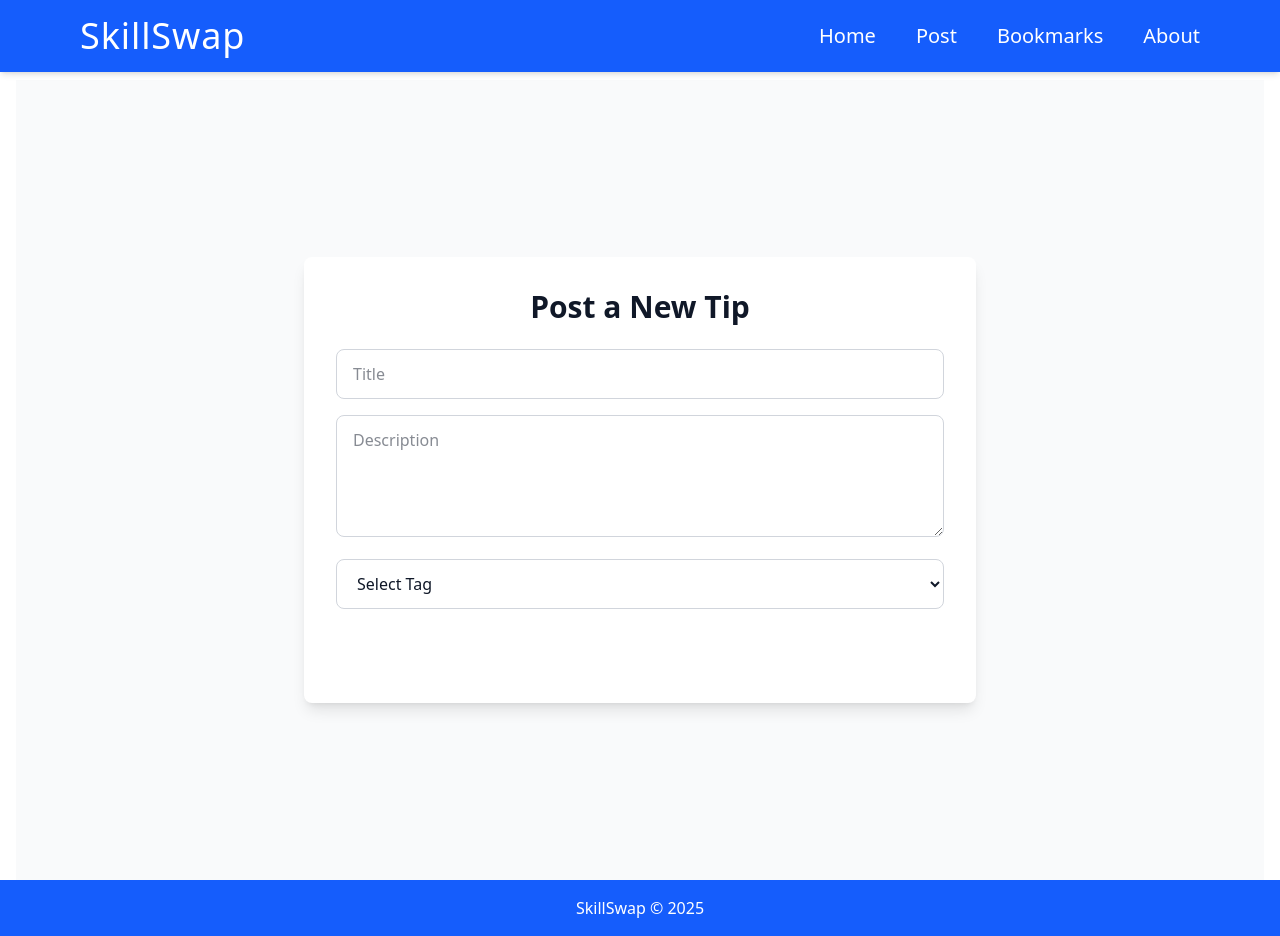
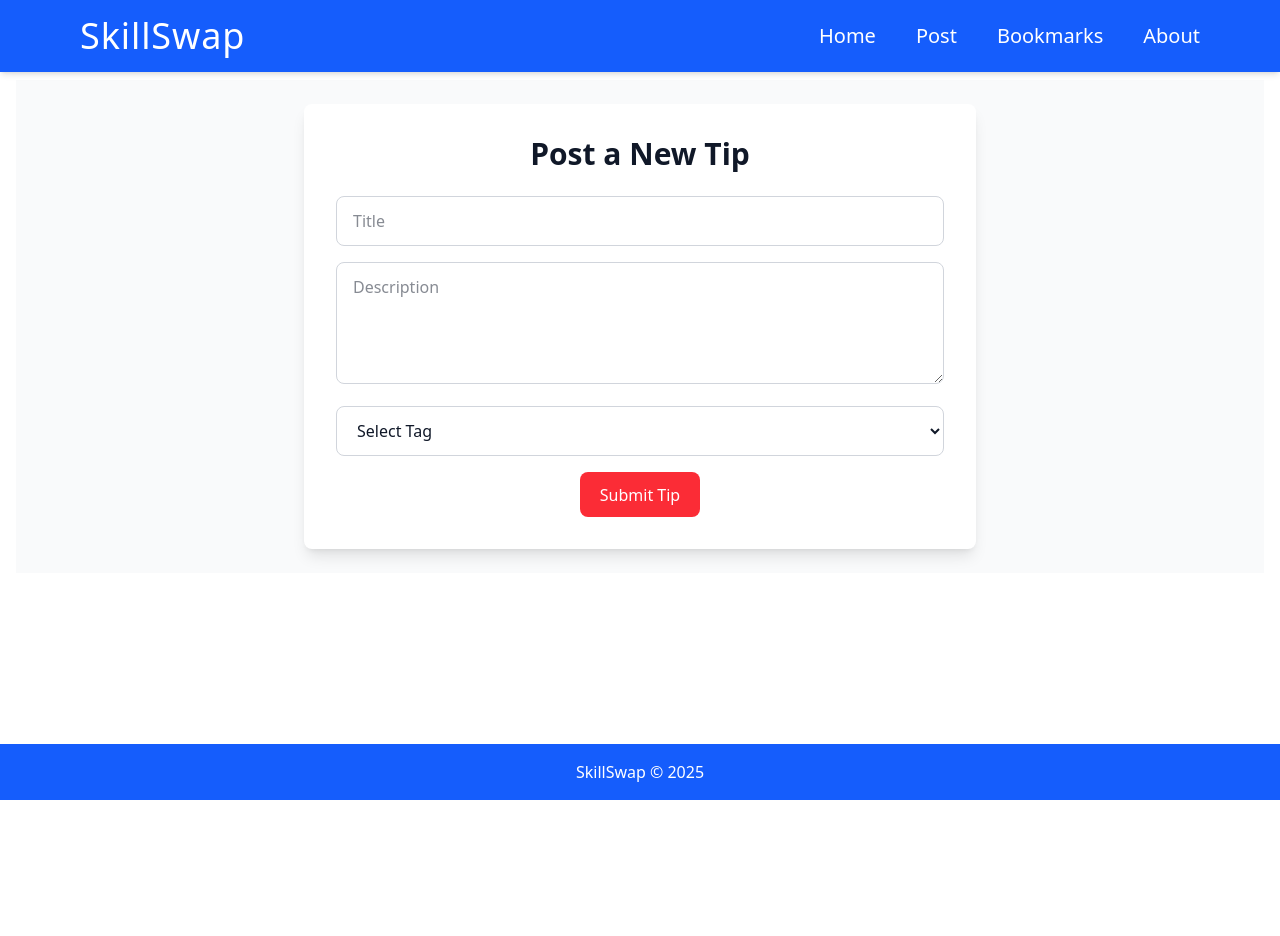
Before and after one commit to Himanshu-xeno/SkillSwap---Micro-Learning-Community, a React (Vite) app: page /post in a window 1280 px wide. After the commit the page ends 800 px from the top, so only its background shows below. Built offline with nearby package versions, Linux system fonts and the light colour scheme.

Commit message:
Fixed TipCard button color issue and scrolling issue

```diff
--- a/src/pages/About.jsx
+++ b/src/pages/About.jsx
@@ -3,7 +3,7 @@ import aboutImage from '../assets/jai-jagannath.jpeg';
 
 export default function About() {
   return (
-    <div className="flex flex-col md:flex-row items-center justify-center min-h-[80vh] px-6 md:px-12 py-12 gap-8">
+    <div className="flex flex-col md:flex-row items-center justify-center min-h-[80vh] px-6 md:px-12  gap-8 ">
 
       {/* Left content */}
       <div className="flex-1 max-w-xl">
--- a/src/pages/Bookmarks.jsx
+++ b/src/pages/Bookmarks.jsx
@@ -47,7 +47,7 @@ export default function Bookmarks() {
   ];
 
   return (
-    <div className="max-w-6xl mx-auto pt-24 px-4">
+    <div className="max-w-6xl mx-auto pt-2 pb-4 px-4">
       <h1 className="text-4xl font-bold mb-8 text-center text-gray-900">
         Your Bookmarked Tips
       </h1>
--- a/src/pages/PostTip.jsx
+++ b/src/pages/PostTip.jsx
@@ -25,7 +25,7 @@ export default function PostTip({ addTip }) {
   };
 
   return (
-    <div className="flex items-center justify-center py-6 bg-gray-50 min-h-screen">
+    <div className="flex items-center justify-center py-6 bg-gray-50 overflow-hidden">
       <div className="w-full max-w-2xl bg-white rounded-lg shadow-lg p-8">
         <h2 className="text-3xl font-bold mb-6 text-center text-gray-900">
           Post a New Tip
@@ -62,7 +62,7 @@ export default function PostTip({ addTip }) {
           </select>
           <button
             type="submit"
-            className="bg-red-500 text-white px-4 py-3 rounded-lg font-semibold hover:bg-yellow-700 transition duration-200"
+            className="!bg-red-500 text-white px-4 py-3 rounded-lg font-semibold hover:bg-yellow-700 transition duration-200"
           >
             Submit Tip
           </button>
```
